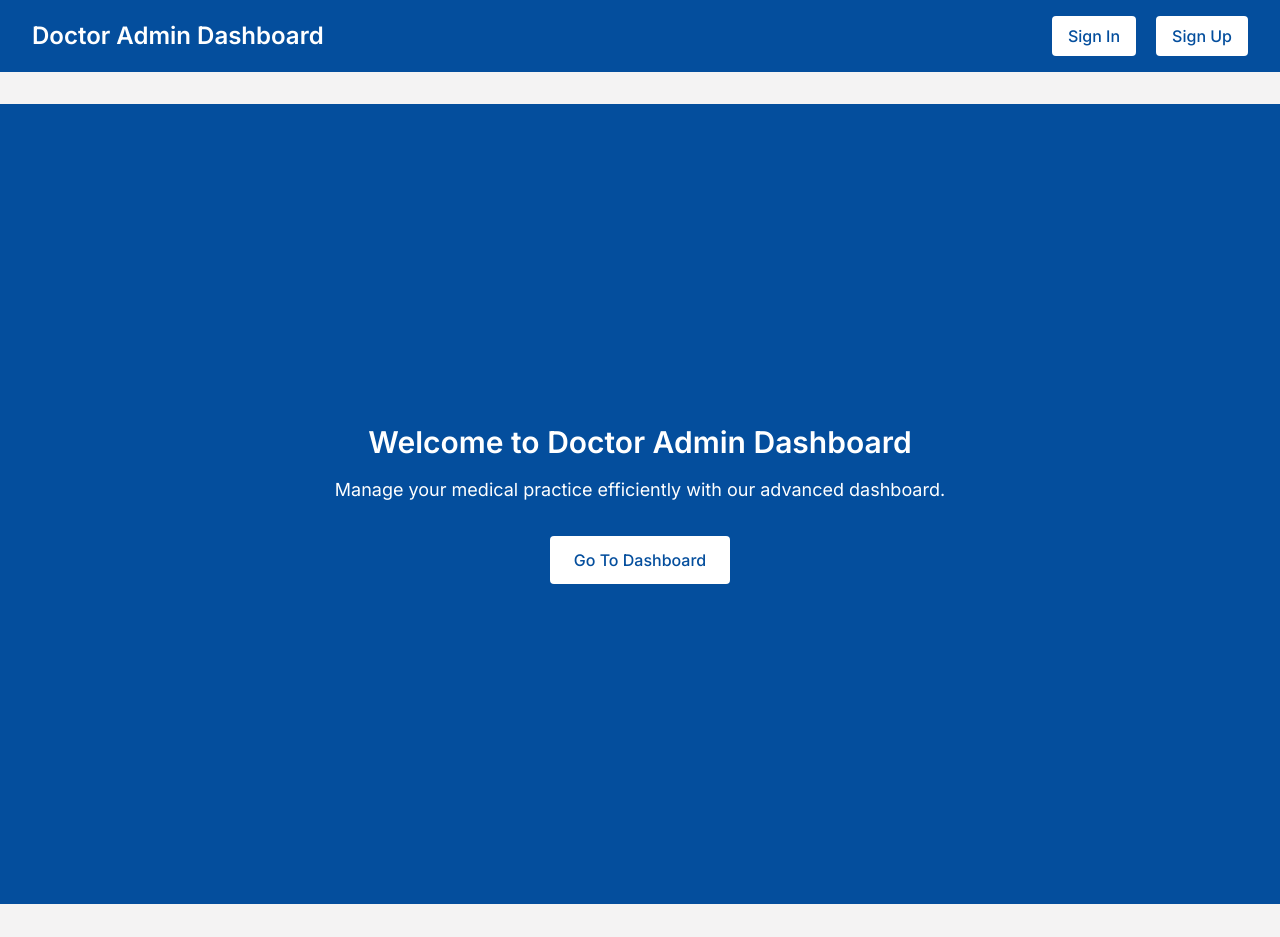
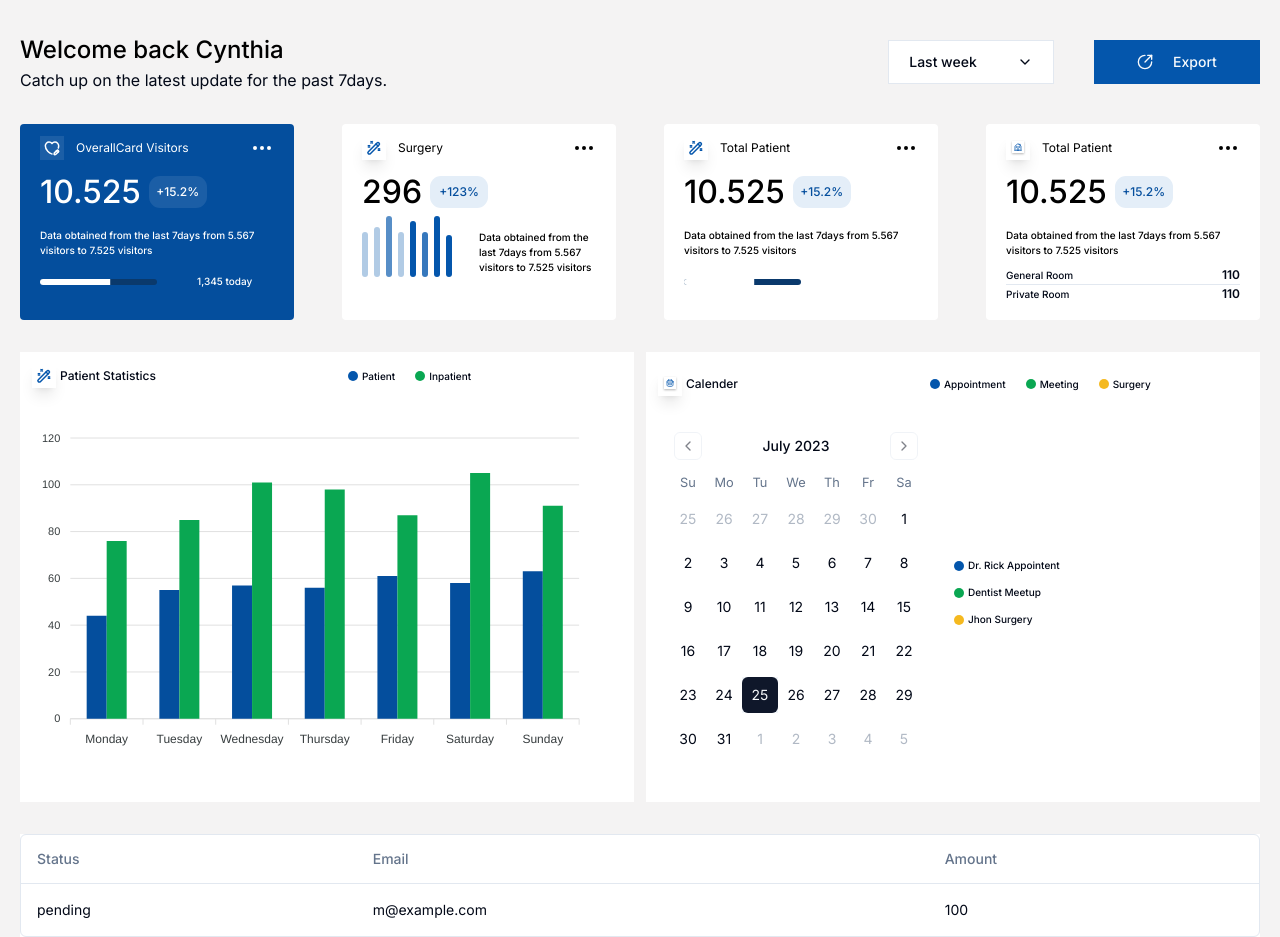
Before and after one commit to justdevandtech/doctor-admin-dashboard, a Next.js app: page / in a window 1280 px wide. Built offline with nearby package versions, Linux system fonts and the light colour scheme.

Commit message:
fixed auth

```diff
--- a/app/(auth)/layout.tsx
+++ /dev/null
@@ -1,7 +0,0 @@
-const AuthLayout = ({ children }: { children: React.ReactNode }) => {
-  return (
-    <div className="flex items-center justify-center h-full">{children}</div>
-  );
-};
-
-export default AuthLayout
--- a/app/(auth)/sign-in/[[...sign-in]]/page.tsx
+++ /dev/null
@@ -1,5 +0,0 @@
-import { SignIn } from "@clerk/nextjs";
-
-export default function Page() {
-  return <SignIn />;
-}
--- a/app/(auth)/sign-up/[[...sign-up]]/page.tsx
+++ /dev/null
@@ -1,5 +0,0 @@
-import { SignUp } from "@clerk/nextjs";
-
-export default function Page() {
-  return <SignUp />;
-}
--- a/app/(landing)/page.tsx
+++ /dev/null
@@ -1,41 +0,0 @@
-import Link from "next/link";
-
-export default function Home() {
-  return (
-    <div className="flex flex-col min-h-screen">
-      <header className="bg-[#044E9D] text-white py-4">
-        <div className="container mx-auto flex justify-between items-center">
-          <h1 className="text-2xl font-semibold">Doctor Admin Dashboard</h1>
-          <div className="flex items-center flex-wrap gap-5">
-            <Link href="/sign-in">
-              <button className="bg-white text-[#044E9D] font-medium py-2 px-4 rounded">
-                Sign In
-              </button>
-            </Link>
-            <Link href="/sign-up">
-              <button className="bg-white text-[#044E9D] font-medium py-2 px-4 rounded">
-                Sign Up
-              </button>
-            </Link>
-          </div>
-        </div>
-      </header>
-      <main className="w-full flex-1 py-8 m-h-screen">
-        <div className="bg-[#044E9D] text-white text-center flex flex-col items-center justify-center h-screen py-24">
-          <h2 className="text-3xl font-semibold mb-4">
-            Welcome to Doctor Admin Dashboard
-          </h2>
-          <p className="text-lg mb-8">
-            Manage your medical practice efficiently with our advanced
-            dashboard.
-          </p>
-          <Link href="/dashboard">
-            <button className="bg-white text-[#044E9D] font-medium py-3 px-6 rounded">
-              Go To Dashboard
-            </button>
-          </Link>
-        </div>
-      </main>
-    </div>
-  );
-}
--- a/app/layout.tsx
+++ b/app/layout.tsx
@@ -17,10 +17,8 @@ export default function RootLayout({
   children: React.ReactNode;
 }) {
   return (
-    <ClerkProvider>
-      <html lang="en">
-        <body className={inter.className}>{children}</body>
-      </html>
-    </ClerkProvider>
+    <html lang="en">
+      <body className={inter.className}>{children}</body>
+    </html>
   );
 }
--- a/components/Navbar.tsx
+++ b/components/Navbar.tsx
@@ -1,15 +1,14 @@
 "use client";
 
-import { UserButton } from "@clerk/nextjs";
 import { MobileSidebar } from "./MobileSideBar";
 
 const Navbar = () => {
   return (
     <div className="flex items-center bg-white h-[86px]">
       <MobileSidebar />
-      <div className="flex w-full justify-end mr-3">
+      {/* <div className="flex w-full justify-end mr-3">
         <UserButton afterSignOutUrl="/" />
-      </div>
+      </div> */}
     </div>
   );
 };
--- a/package.json
+++ b/package.json
@@ -9,7 +9,6 @@
     "lint": "next lint"
   },
   "dependencies": {
-    "@clerk/nextjs": "^4.23.0",
     "@radix-ui/react-checkbox": "^1.0.4",
     "@radix-ui/react-dialog": "^1.0.4",
     "@radix-ui/react-progress": "^1.0.3",
```
Also changed, not shown: middleware.ts (deleted, +0 -12 lines), app/page.tsx (renamed from app/(dashboard)/dashboard/page.tsx), 1 other file (tests, documents, lock files or other folders).
